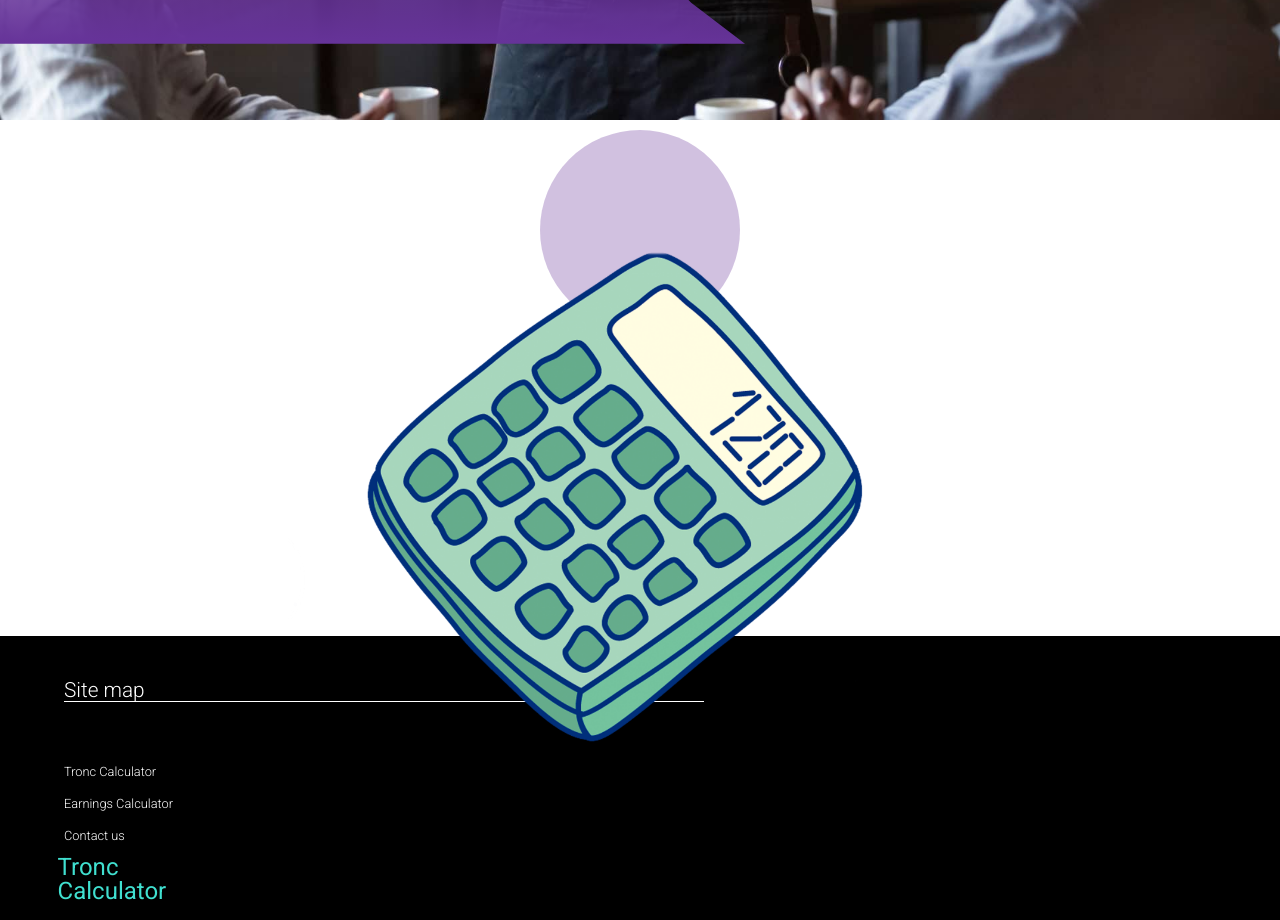
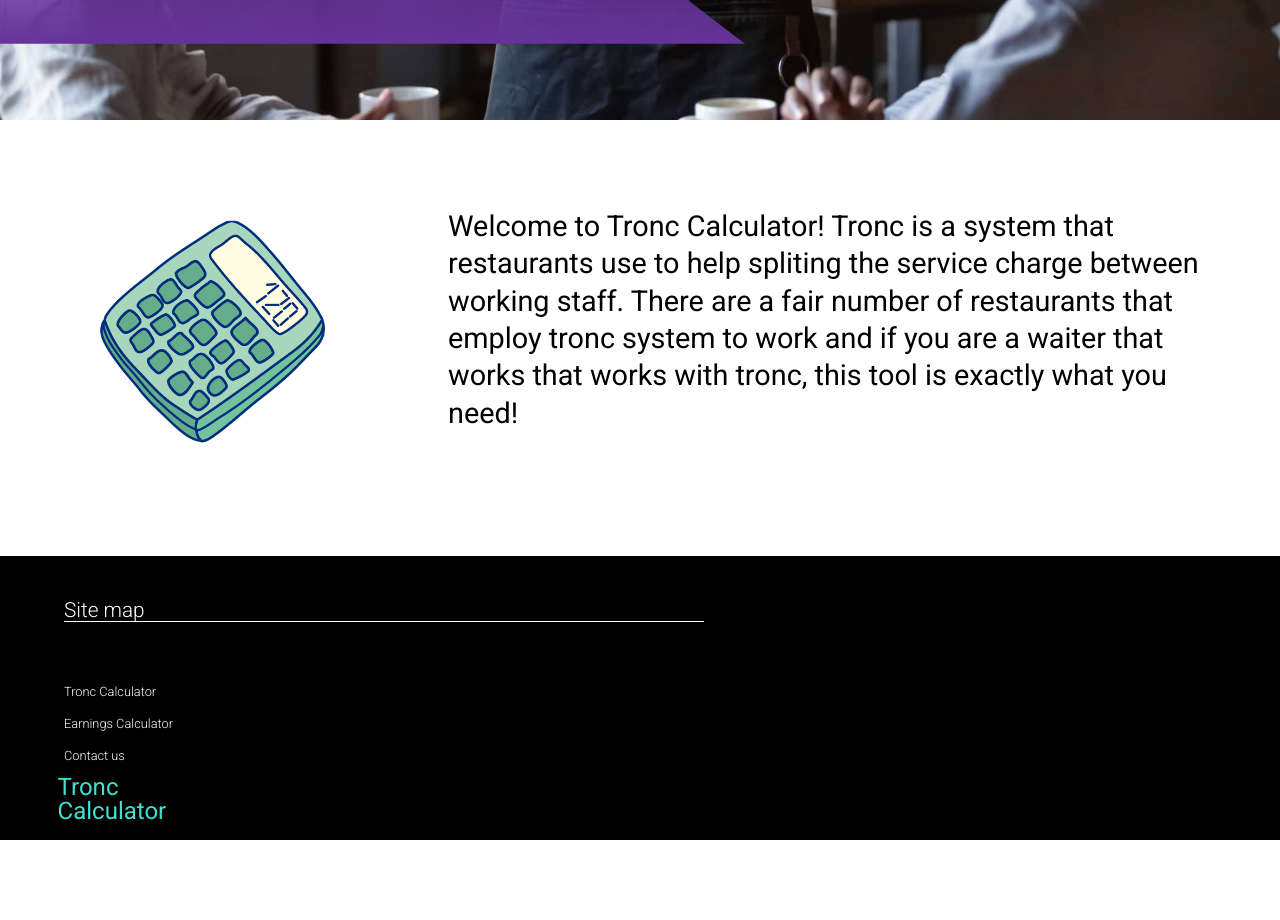
Before and after one commit to Aderex0/tronc-calculator, a React (Create React App) app: page / in a window 1280 px wide. Shown: the part 680-1600 px from the top of the page. After the commit the page ends 1520 px from the top, so only its background shows below. Built offline with nearby package versions, Linux system fonts and the light colour scheme.

Commit message:
intro box css

```diff
--- a/public/index.html
+++ b/public/index.html
@@ -15,7 +15,7 @@
     />
     <link rel="apple-touch-icon" href="%PUBLIC_URL%/logo192.png" />
     <link rel="manifest" href="%PUBLIC_URL%/manifest.json" />
-    <title>React App</title>
+    <title>Tronc Calculator</title>
   </head>
   <body>
     <noscript>You need to enable JavaScript to run this app.</noscript>
--- a/src/App.scss
+++ b/src/App.scss
@@ -339,12 +339,23 @@ header {
   grid-area: intro;
   flex-wrap: wrap;
   justify-content: center;
+
+  @include mediaQuery(600px) {
+    justify-content: center;
+    height: 50vh;
+  }
 }
 
 .intro-image {
   align-self: flex-start;
   width: 55%;
   z-index: 2;
+
+  @include mediaQuery(600px) {
+    width: 25%;
+    justify-self: flex-start;
+    align-self: center;
+  }
 }
 
 .intro-text {
@@ -354,17 +365,15 @@ header {
   font-size: 1em;
   line-height: 1.3em;
   text-align: center;
-}
 
-.circle {
-  width: 200px;
-  height: 200px;
-  border-radius: 100%;
-  background-color: rgba(102, 51, 153, 0.3);
-  z-index: 1;
-  position: absolute;
-  margin-top: 10px;
-  border: none;
+  @include mediaQuery(600px) {
+    align-self: center;
+    width: 65%;
+    font-size: 1.8em;
+    text-align: left;
+    padding: 0%;
+    padding-left: 5%;
+  }
 }
 
 /* Footer
```
Also changed, not shown: public/manifest.json (deleted).
